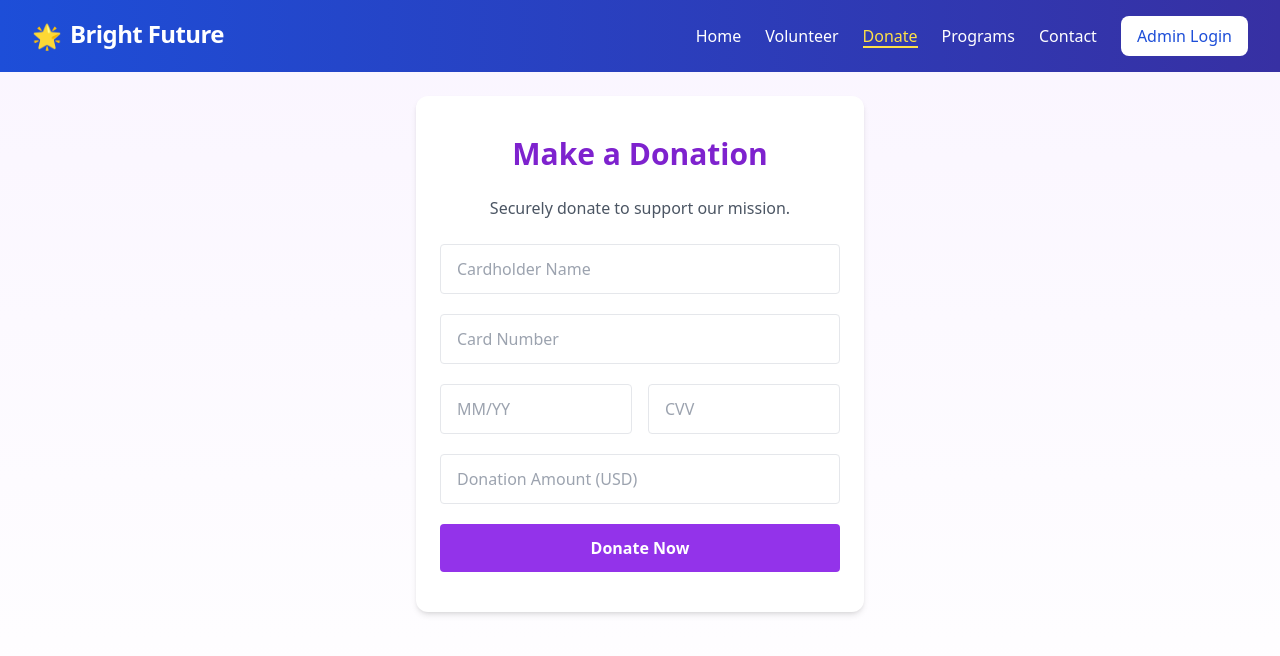
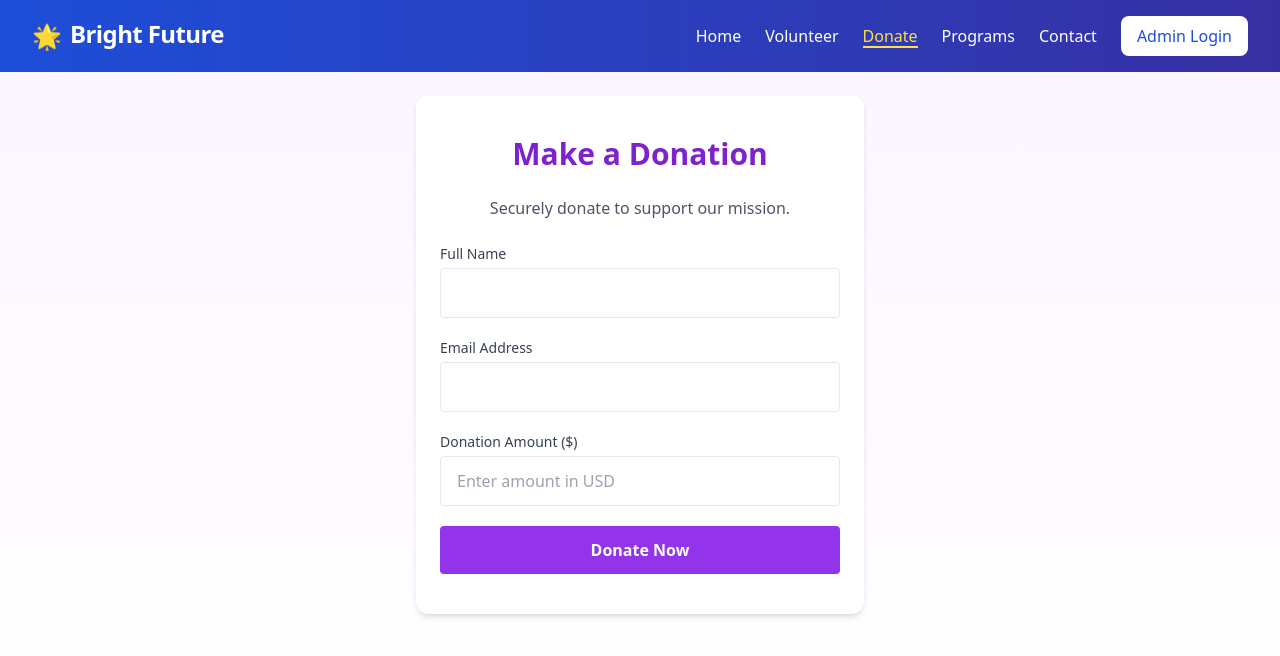
Before and after one commit to hemang2050/brightFuture, a React (Create React App) app: page /donate in a window 1280 px wide. Shown: the top 656 px of the page. Built offline with nearby package versions, Linux system fonts and the light colour scheme.

Commit message:
backend fix

```diff
--- a/src/pages/Donate.jsx
+++ b/src/pages/Donate.jsx
@@ -5,36 +5,81 @@ import { Gift } from "lucide-react";
 export const Donate = () => {
   const [form, setForm] = useState({
     name: "",
-    cardNumber: "",
-    expiry: "",
-    cvv: "",
+    email: "",
     amount: ""
   });
   const [donated, setDonated] = useState(false);
   const [processing, setProcessing] = useState(false);
+  const [error, setError] = useState("");
 
   const handleChange = (e) => {
-    setForm({ ...form, [e.target.name]: e.target.value });
+    const { name, value } = e.target;
+    setForm({ ...form, [name]: value });
+    setError(""); // Clear previous errors on input change
+  };
+
+  const validateForm = () => {
+    // Validate name
+    if (!form.name.trim()) {
+      setError("Please enter your name");
+      return false;
+    }
+
+    // Validate email
+    const emailRegex = /^[^\s@]+@[^\s@]+\.[^\s@]+$/;
+    if (!emailRegex.test(form.email)) {
+      setError("Please enter a valid email address");
+      return false;
+    }
+
+    // Validate amount (should be a positive number)
+    const amountValue = parseFloat(form.amount);
+    if (isNaN(amountValue) || amountValue <= 0) {
+      setError("Please enter a valid donation amount");
+      return false;
+    }
+
+    return true;
   };
 
   const handleDonate = async (e) => {
     e.preventDefault();
-    if (Object.values(form).some((v) => v.trim() === "")) {
-      alert("Please fill out all fields.");
+
+    if (!validateForm()) {
       return;
     }
+
     setProcessing(true);
+    setError("");
 
     try {
-      await fetch("https://brightfuture-jnvf.onrender.com/api/donations", {
+      const payload = {
+        name: form.name.trim(),
+        email: form.email.trim(),
+        amount: parseFloat(form.amount)
+      };
+
+      const response = await fetch("https://brightfuture-jnvf.onrender.com/api/donations", {
         method: "POST",
-        headers: { "Content-Type": "application/json" },
-        body: JSON.stringify(form),
+        headers: {
+          "Content-Type": "application/json"
+        },
+        body: JSON.stringify(payload),
       });
+
+      if (!response.ok) {
+        const errorData = await response.json().catch(() => null);
+        throw new Error(
+          errorData?.message ||
+          `Server returned ${response.status}: ${response.statusText}`
+        );
+      }
+
       setProcessing(false);
       setDonated(true);
     } catch (err) {
-      alert("Failed to donate. Try again later.");
+      console.error("Donation failed:", err);
+      setError(err.message || "Failed to process donation. Please try again later.");
       setProcessing(false);
     }
   };
@@ -65,61 +110,60 @@ export const Donate = () => {
         <p className="text-center text-gray-600 mb-6">
           Securely donate to support our mission.
         </p>
+
+        {error && (
+          <div className="mb-4 p-3 bg-red-50 border border-red-200 text-red-700 rounded-md">
+            {error}
+          </div>
+        )}
+
         <form onSubmit={handleDonate} className="space-y-5">
+          <div>
+            <label htmlFor="name" className="block text-sm font-medium text-gray-700 mb-1">Full Name</label>
             <input
+              id="name"
               type="text"
               name="name"
               value={form.name}
               onChange={handleChange}
-            placeholder="Cardholder Name"
               className="w-full border px-4 py-3 rounded focus:outline-none focus:ring-2 focus:ring-purple-400"
               required
             />
+          </div>
+
+          <div>
+            <label htmlFor="email" className="block text-sm font-medium text-gray-700 mb-1">Email Address</label>
             <input
-            type="text"
-            name="cardNumber"
-            value={form.cardNumber}
+              id="email"
+              type="email"
+              name="email"
+              value={form.email}
               onChange={handleChange}
-            placeholder="Card Number"
-            maxLength={19}
               className="w-full border px-4 py-3 rounded focus:outline-none focus:ring-2 focus:ring-purple-400"
               required
             />
-          <div className="flex gap-4">
+          </div>
+
+          <div>
+            <label htmlFor="amount" className="block text-sm font-medium text-gray-700 mb-1">Donation Amount ($)</label>
             <input
-              type="text"
-              name="expiry"
-              value={form.expiry}
-              onChange={handleChange}
-              placeholder="MM/YY"
-              maxLength={5}
-              className="w-1/2 border px-4 py-3 rounded focus:outline-none focus:ring-2 focus:ring-purple-400"
-              required
-            />
-            <input
-              type="password"
-              name="cvv"
-              value={form.cvv}
-              onChange={handleChange}
-              placeholder="CVV"
-              maxLength={3}
-              className="w-1/2 border px-4 py-3 rounded focus:outline-none focus:ring-2 focus:ring-purple-400"
-              required
-            />
-          </div>
-          <input
+              id="amount"
               type="number"
               name="amount"
               value={form.amount}
               onChange={handleChange}
-            placeholder="Donation Amount (USD)"
+              placeholder="Enter amount in USD"
+              min="1"
+              step="0.01"
               className="w-full border px-4 py-3 rounded focus:outline-none focus:ring-2 focus:ring-purple-400"
               required
             />
+          </div>
+
           <button
             type="submit"
             disabled={processing}
-            className="w-full bg-purple-600 text-white py-3 rounded font-semibold hover:bg-purple-700 transition"
+            className="w-full bg-purple-600 text-white py-3 rounded font-semibold hover:bg-purple-700 transition disabled:opacity-70 disabled:cursor-not-allowed"
           >
             {processing ? "Processing..." : "Donate Now"}
           </button>
```
Lines whose indentation alone changed are shown as unchanged.
